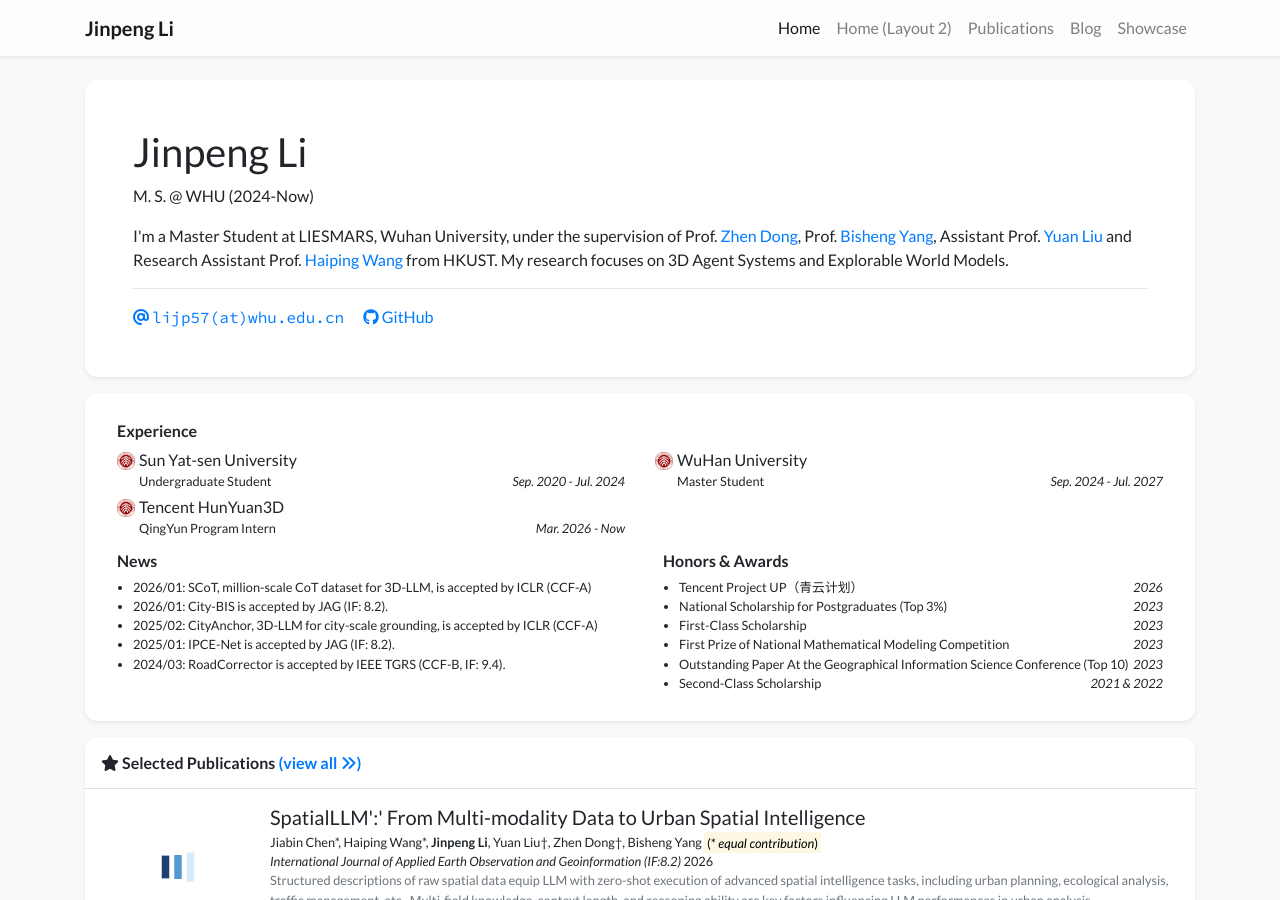
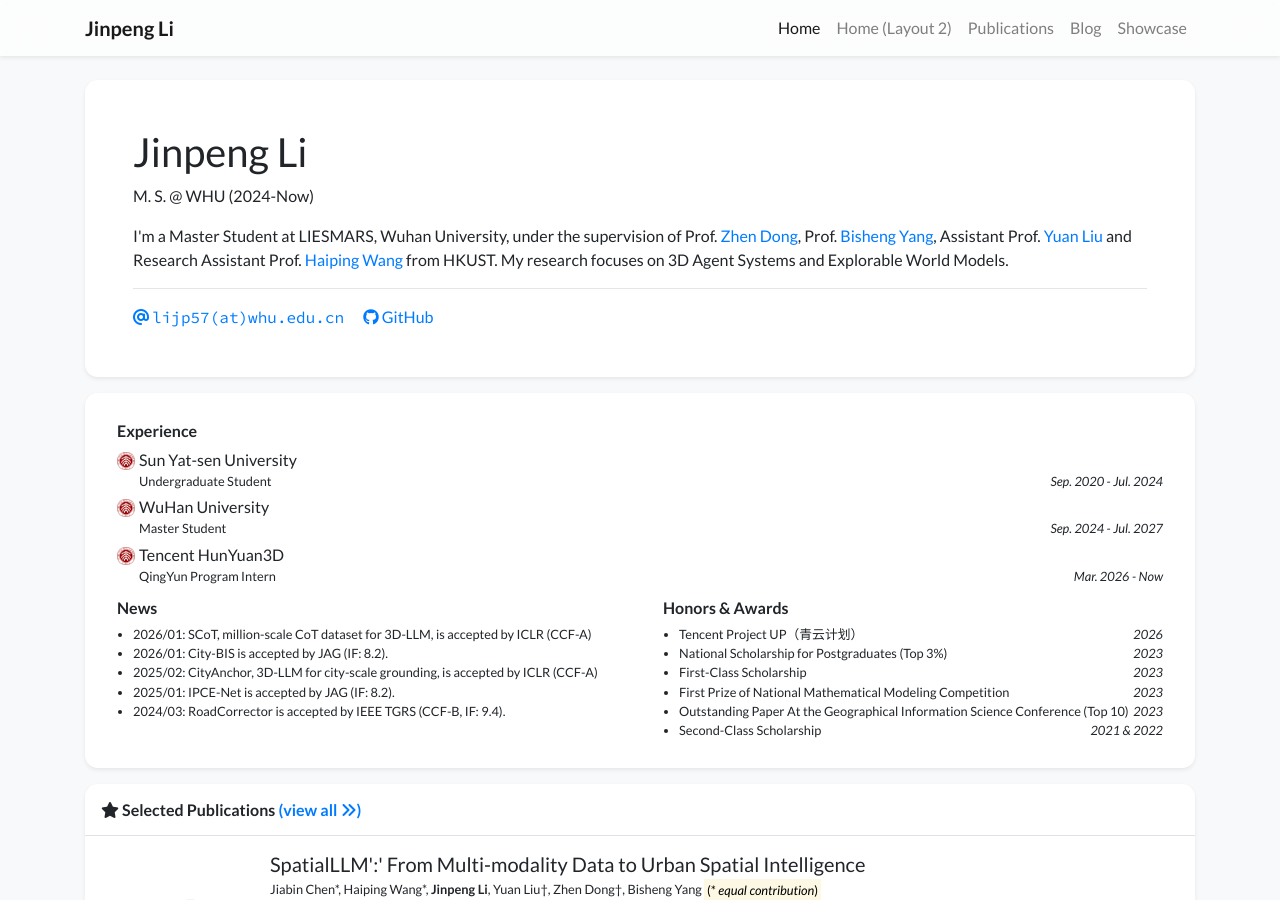
Before and after one commit to Lijp411/Lijp411.github.io, a Jekyll site: the page built from index.html, in a window 1280 px wide and 900 px high. Built offline with Jekyll 4.4.1, drawn with Linux system fonts in a browser that asks for light colours; nearby versions of some CDN libraries; a style sheet for code colours, icons or effects is not loaded.

Commit message:
Update experience_card.html

```diff
--- a/_includes/widgets/experience_card.html
+++ b/_includes/widgets/experience_card.html
@@ -10,7 +10,7 @@
                           <h6>Experience</h6>
                           <div class="row">
                               {% for item in site.data.profile.experience %}
-                              <div class="col-md-6">
+                              <div class="col-12">
                                   <div class="media mb-1">
                                       <img src="{{ item.logo }}" alt="{{ item.name }}"
 style="width: 18px;" class="mr-1 mt-1">
```
